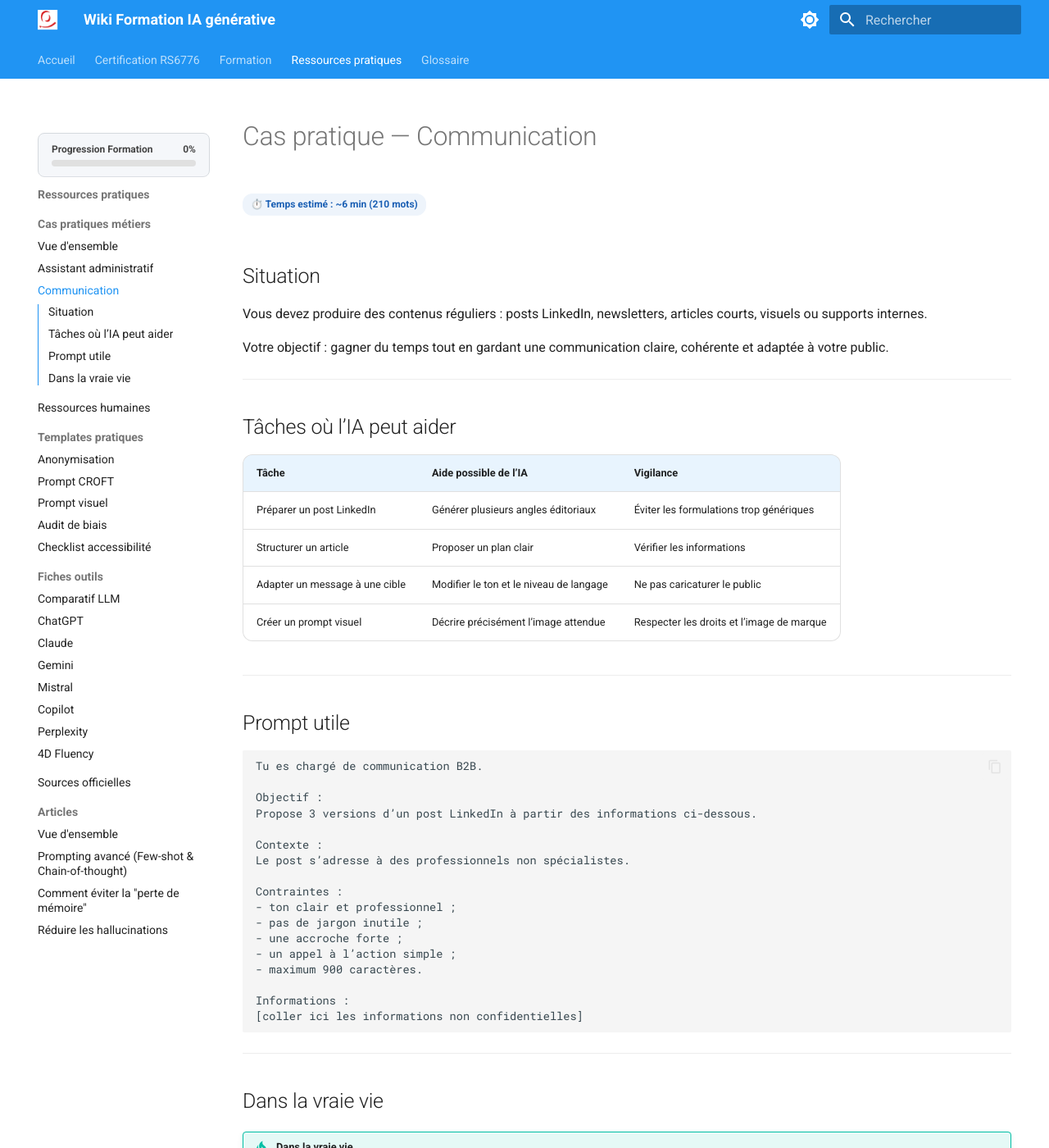
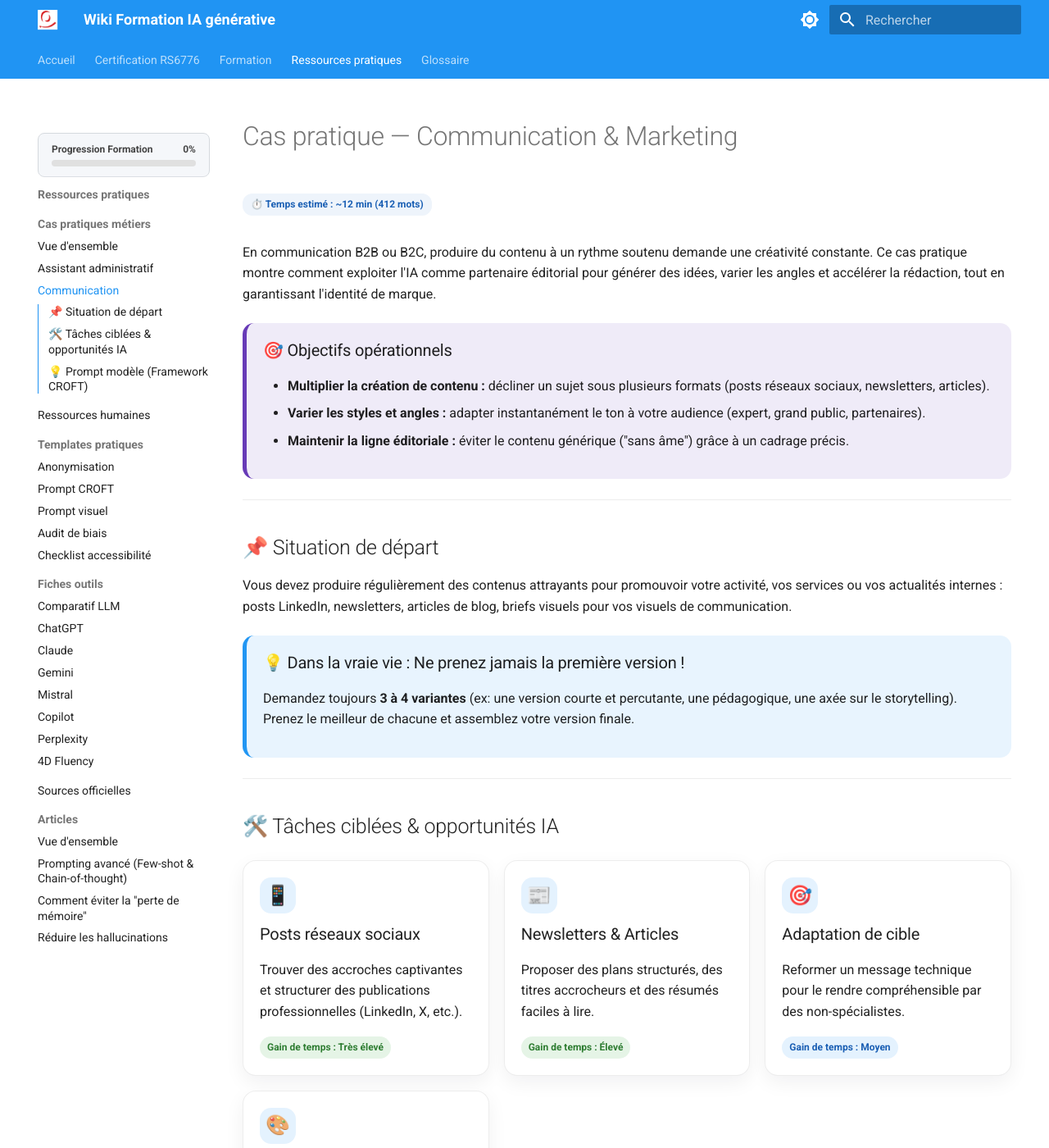
Before and after one commit to pierre-l-hue/wiki-formation-ia, an MkDocs documentation site: the page built from docs/cas-pratiques/communication.md, in a window 1280 px wide and 1400 px high. Shown: the whole window at 82% size. Built offline with MkDocs 1.6.1 and Material for MkDocs 9.7.7, drawn with Linux system fonts in a browser that asks for light colours; some of the changed text lies outside the part shown.

Commit message:
Update communication.md

````diff
--- a/docs/cas-pratiques/communication.md
+++ b/docs/cas-pratiques/communication.md
@@ -1,55 +1,88 @@
-# Cas pratique — Communication
+# Cas pratique — Communication & Marketing
 
-## Situation
+En communication B2B ou B2C, produire du contenu à un rythme soutenu demande une créativité constante. Ce cas pratique montre comment exploiter l'IA comme partenaire éditorial pour générer des idées, varier les angles et accélérer la rédaction, tout en garantissant l'identité de marque.
 
-Vous devez produire des contenus réguliers : posts LinkedIn, newsletters, articles courts, visuels ou supports internes.
-
-Votre objectif : gagner du temps tout en gardant une communication claire, cohérente et adaptée à votre public.
+<div class="summary-box">
+  <h3>🎯 Objectifs opérationnels</h3>
+  <ul>
+    <li><strong>Multiplier la création de contenu :</strong> décliner un sujet sous plusieurs formats (posts réseaux sociaux, newsletters, articles).</li>
+    <li><strong>Varier les styles et angles :</strong> adapter instantanément le ton à votre audience (expert, grand public, partenaires).</li>
+    <li><strong>Maintenir la ligne éditoriale :</strong> éviter le contenu générique ("sans âme") grâce à un cadrage précis.</li>
+  </ul>
+</div>
 
 ---
 
-## Tâches où l’IA peut aider
+## 📌 Situation de départ
 
-| Tâche | Aide possible de l’IA | Vigilance |
-|---|---|---|
-| Préparer un post LinkedIn | Générer plusieurs angles éditoriaux | Éviter les formulations trop génériques |
-| Structurer un article | Proposer un plan clair | Vérifier les informations |
-| Adapter un message à une cible | Modifier le ton et le niveau de langage | Ne pas caricaturer le public |
-| Créer un prompt visuel | Décrire précisément l’image attendue | Respecter les droits et l’image de marque |
+Vous devez produire régulièrement des contenus attrayants pour promouvoir votre activité, vos services ou vos actualités internes : posts LinkedIn, newsletters, articles de blog, briefs visuels pour vos visuels de communication.
+
+<div class="real-life-box">
+  <h3>💡 Dans la vraie vie : Ne prenez jamais la première version !</h3>
+  <p>Demandez toujours <strong>3 à 4 variantes</strong> (ex: une version courte et percutante, une pédagogique, une axée sur le storytelling). Prenez le meilleur de chacune et assemblez votre version finale.</p>
+</div>
 
 ---
 
-## Prompt utile
+## 🛠️ Tâches ciblées & opportunités IA
 
-    Tu es chargé de communication B2B.
+<div class="wiki-grid">
 
-    Objectif :
-    Propose 3 versions d’un post LinkedIn à partir des informations ci-dessous.
+  <div class="wiki-card">
+    <div class="wiki-card-icon">📱</div>
+    <h3>Posts réseaux sociaux</h3>
+    <p>Trouver des accroches captivantes et structurer des publications professionnelles (LinkedIn, X, etc.).</p>
+    <span class="wiki-badge success">Gain de temps : Très élevé</span>
+  </div>
 
-    Contexte :
-    Le post s’adresse à des professionnels non spécialistes.
+  <div class="wiki-card">
+    <div class="wiki-card-icon">📰</div>
+    <h3>Newsletters & Articles</h3>
+    <p>Proposer des plans structurés, des titres accrocheurs et des résumés faciles à lire.</p>
+    <span class="wiki-badge success">Gain de temps : Élevé</span>
+  </div>
 
-    Contraintes :
-    - ton clair et professionnel ;
-    - pas de jargon inutile ;
-    - une accroche forte ;
-    - un appel à l’action simple ;
-    - maximum 900 caractères.
+  <div class="wiki-card">
+    <div class="wiki-card-icon">🎯</div>
+    <h3>Adaptation de cible</h3>
+    <p>Reformer un message technique pour le rendre compréhensible par des non-spécialistes.</p>
+    <span class="wiki-badge">Gain de temps : Moyen</span>
+  </div>
 
-    Informations :
-    [coller ici les informations non confidentielles]
+  <div class="wiki-card">
+    <div class="wiki-card-icon">🎨</div>
+    <h3>Briefs visuels</h3>
+    <p>Rédiger des prompts précis pour générer des illustrations adaptées avec des outils visuels.</p>
+    <span class="wiki-badge">Gain de temps : Élevé</span>
+  </div>
+
+</div>
 
 ---
 
-## Dans la vraie vie
+## 💡 Prompt modèle (Framework CROFT)
 
-!!! tip "Dans la vraie vie"
-    Demandez toujours plusieurs variantes.
+Utilisez cette structure pour générer des publications réseaux sociaux ciblées :
 
-    Exemple :
+```text
+CONTEXTE :
+Je suis chargé de communication [B2B / B2C] dans le domaine de [Indiquer le domaine].
+Nous souhaitons communiquer sur [Préciser le sujet / le lancement / l'actualité].
 
-    - une version courte ;
-    - une version plus pédagogique ;
-    - une version plus engageante.
+RÔLE :
+Agis comme un copywriter expert sur LinkedIn avec une plume engageante et professionnelle.
 
-    Ensuite, choisissez et améliorez vous-même la meilleure.
+OBJECTIF :
+Propose 3 variantes de posts LinkedIn à partir des informations fournies.
+
+FORMAT :
+- Une accroche percutante (1 à 2 lignes).
+- Un corps de texte court avec des sauts de ligne pour aérer la lecture.
+- Une question ou un appel à l'action (CTA) clair à la fin.
+- Maximum 900 caractères par post.
+
+TON :
+Clair, dynamique, professionnel mais accessible, sans jargon inutile ni superlatifs exagérés.
+
+INFORMATIONS À UTILISER :
+"[Coller ici vos informations clés non confidentielles]"
````
